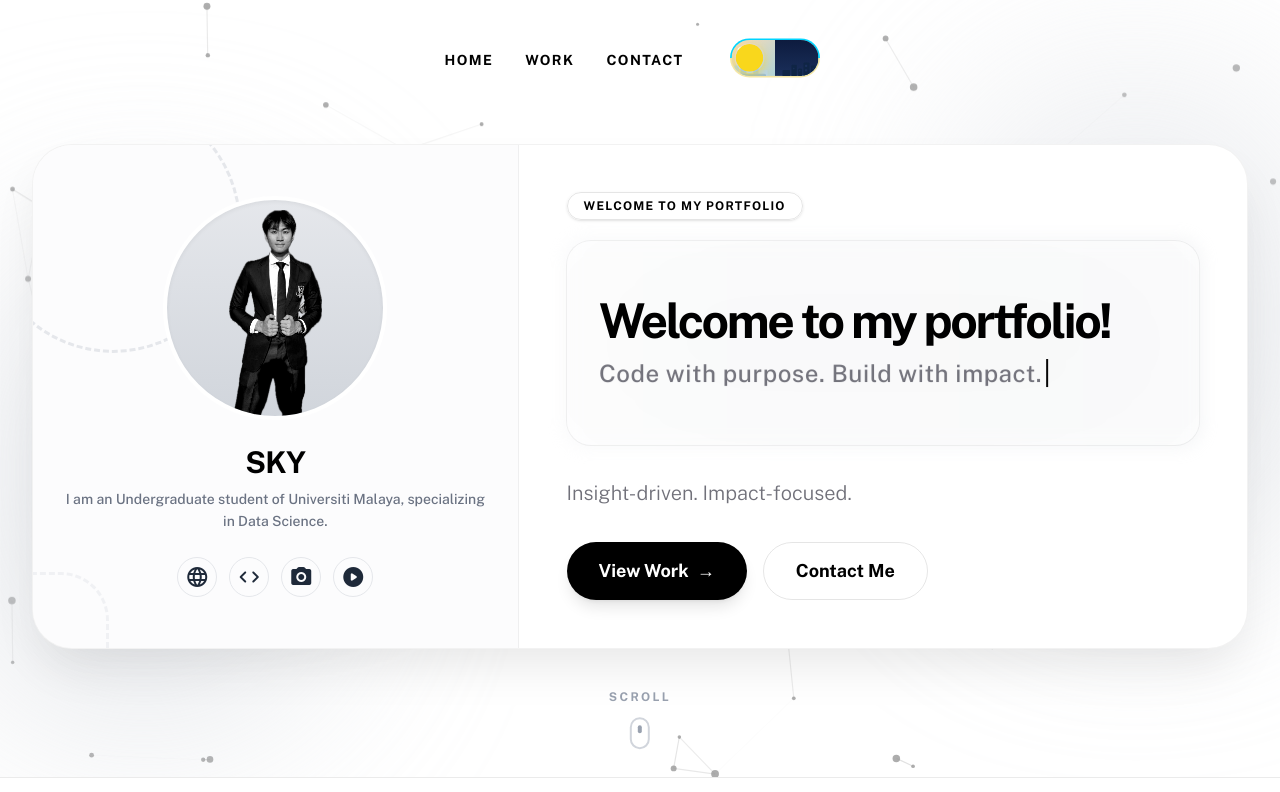
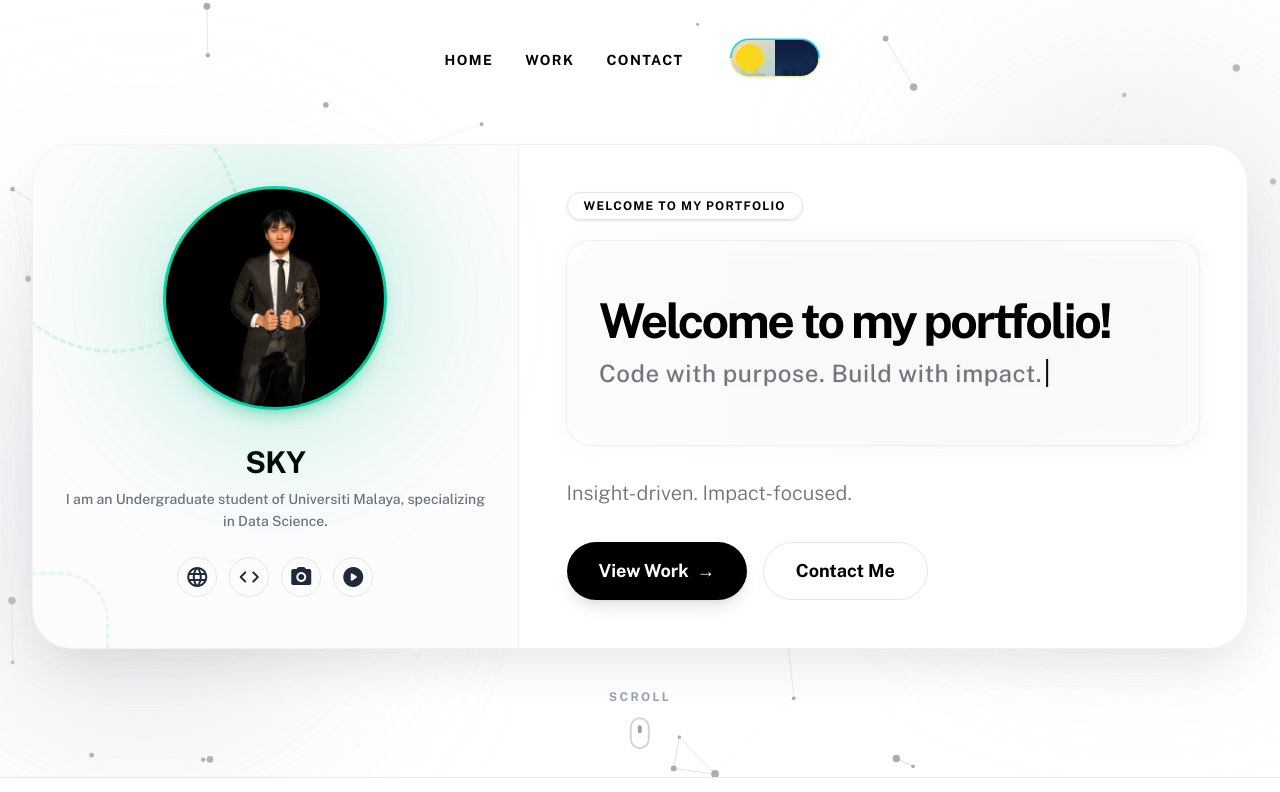
Before and after one commit to SKYTAN-050107/My-Portfolio, a React (Vite) app in the folder frontend/: page / in a window 1280 px wide. Shown: the top 792 px of the page. Built offline with nearby package versions, Linux system fonts and the light colour scheme.

Commit message:
ui: update profile section styles with new border colors and animations

```diff
--- a/frontend/src/pages/LandingPage.jsx
+++ b/frontend/src/pages/LandingPage.jsx
@@ -447,22 +447,26 @@ const LandingPage = () => {
               transition={{ duration: 1, ease: [0.16, 1, 0.3, 1] }}
               className="bg-white dark:bg-surface-dark rounded-[2.5rem] shadow-2xl shadow-black/10 dark:shadow-white/5 border border-black/5 dark:border-white/10 relative overflow-hidden flex flex-col md:flex-row items-stretch p-0"
             >
-              <div className="absolute -top-12 -left-12 w-64 h-64 border-[3px] border-gray-300 dark:border-gray-700 border-dashed rounded-full pointer-events-none" />
+              <div className="absolute -top-12 -left-12 w-64 h-64 border-[3px] border-emerald-400/30 border-dashed rounded-full pointer-events-none" />
 
               {/* Left: Profile */}
               <div className="w-full md:w-2/5 relative z-20 flex flex-col items-center justify-center p-8 border-b md:border-b-0 md:border-r border-black/5 dark:border-white/10 bg-gray-50/50 dark:bg-black/20">
                 <motion.div
-                  initial={{ opacity: 0, scale: 0.8 }}
-                  animate={{ opacity: 1, scale: 1 }}
-                  transition={{ duration: 0.8, delay: 0.2, ease: [0.16, 1, 0.3, 1] }}
-                  className="relative w-40 h-40 md:w-56 md:h-56 mb-6 flex justify-center items-end mx-auto overflow-hidden rounded-full bg-gradient-to-b from-gray-200 to-gray-300 dark:from-gray-800 dark:to-gray-900 border-4 border-white dark:border-surface-dark shadow-inner"
+                  animate={{ y: [0, -10, 0] }}
+                  transition={{ repeat: Infinity, duration: 4, ease: "easeInOut" }}
+                  className="relative flex justify-center items-center mb-6"
                 >
-                  <img
-                    src="/profile.png"
-                    alt="Sky Tan"
-                    loading="lazy"
-                    className="h-[95%] w-auto object-cover grayscale contrast-125 hover:grayscale-0 transition-all duration-500 origin-bottom"
-                  />
+                  <div className="absolute w-56 h-56 md:w-72 md:h-72 rounded-full bg-emerald-500/20 blur-3xl" />
+                  <div className="relative w-40 h-40 md:w-56 md:h-56 rounded-full bg-gradient-to-br from-emerald-400 via-teal-400 to-emerald-500 p-[3px] shadow-lg shadow-emerald-500/30">
+                    <div className="w-full h-full rounded-full bg-black flex items-end justify-center overflow-hidden">
+                      <img
+                        src="/profile.png"
+                        alt="Sky Tan"
+                        loading="lazy"
+                        className="h-[90%] w-auto object-contain hover:scale-105 transition-transform duration-500 origin-bottom"
+                      />
+                    </div>
+                  </div>
                 </motion.div>
 
                 <motion.h2
@@ -542,7 +546,7 @@ const LandingPage = () => {
                 </motion.div>
               </div>
 
-              <div className="absolute bottom-[-20px] left-[-20px] w-24 h-24 border-t-[3px] border-r-[3px] border-gray-300 dark:border-gray-700 border-dashed rounded-tr-[3rem] pointer-events-none opacity-50" />
+              <div className="absolute bottom-[-20px] left-[-20px] w-24 h-24 border-t-[3px] border-r-[3px] border-emerald-400/40 border-dashed rounded-tr-[3rem] pointer-events-none opacity-50" />
             </motion.div>
           </motion.div>
         </div>
```
